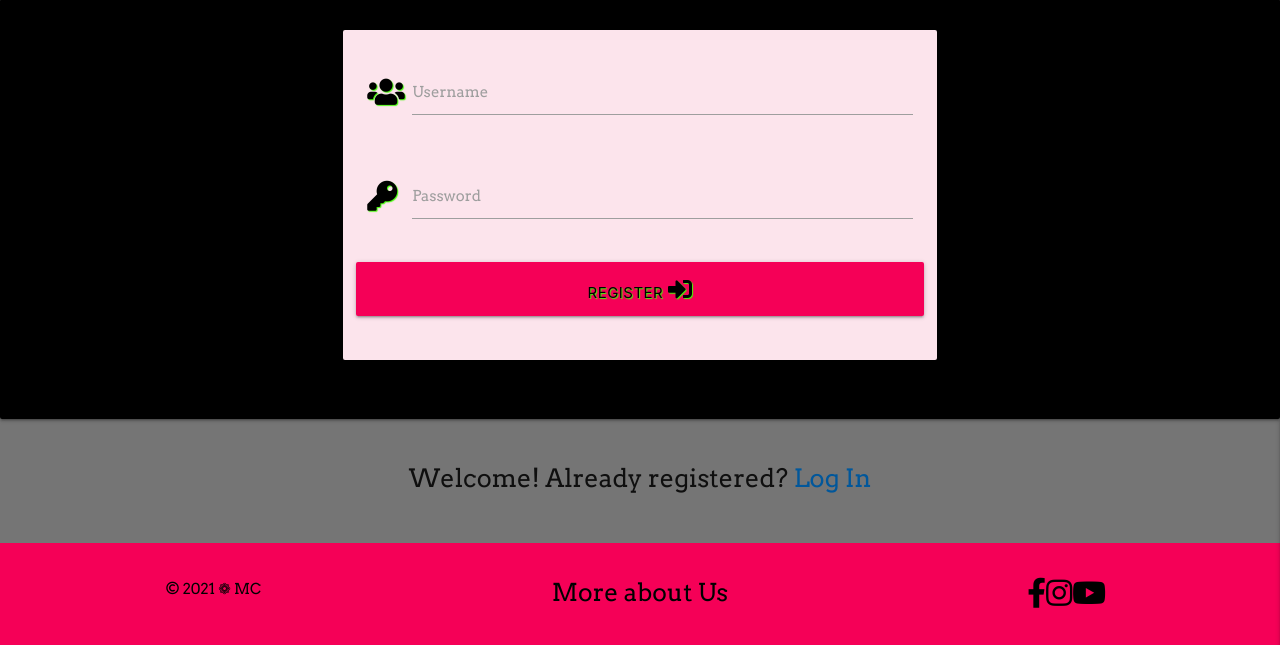
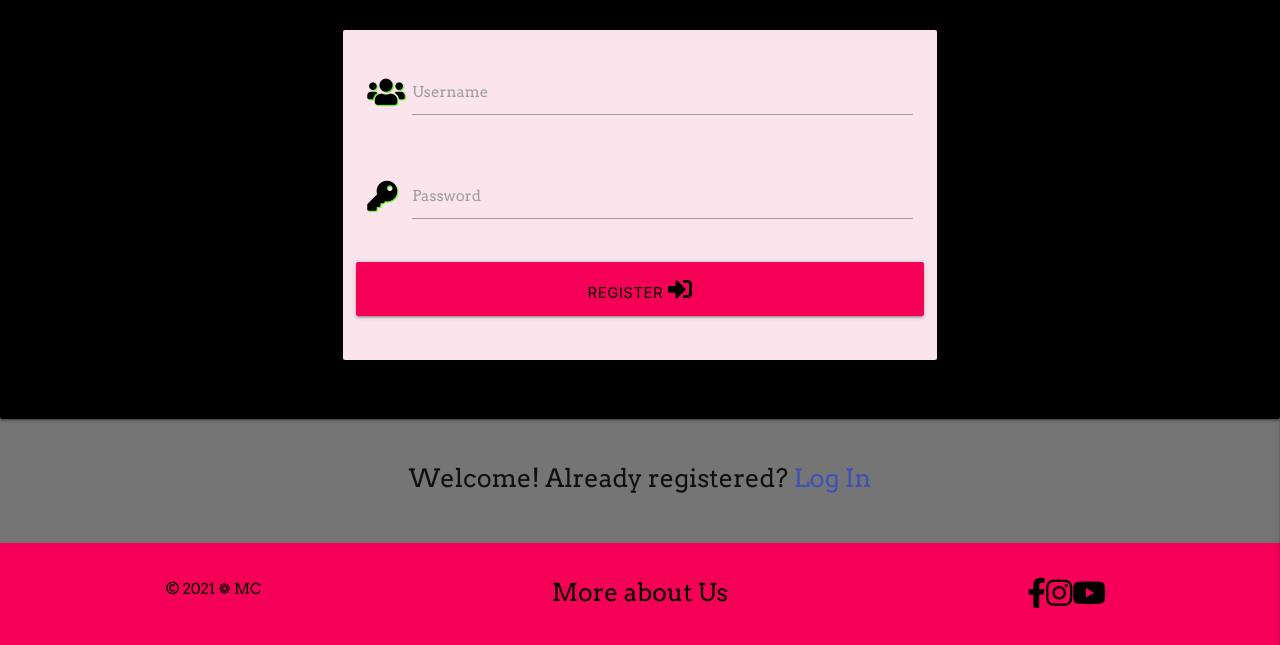
Before and after one commit to MaggieDaisy/Cocktails_and_Dreams, a Flask app: page /register in a window 1280 px wide. Shown: the part 160-805 px from the top of the page. Run offline with Flask 2, Linux system fonts and the light colour scheme; some libraries are stand-ins or nearby versions.

Commit message:
Style change, remove text shadow from features, add new font color

```diff
--- a/templates/add_recipe.html
+++ b/templates/add_recipe.html
@@ -2,7 +2,7 @@
 {% block content %}
 
 <!-- Header of the page-->
-<h4 class="pink accent-3 center-align text-shadow">Add your Dream Recipe</h4>
+<h4 class="pink accent-3 center-align">Add your Dream Recipe</h4>
 <div class="row card-panel black container">
     <form class="col s12" method="POST" action="{{ url_for('add_recipe') }}">
         <!-- Dropdown selection for choosing cocktails categories -->
@@ -70,7 +70,7 @@
         <!-- Submit form button -->
         <div class="row">
             <div class="col s12 center-align">
-                <button type="submit" class="btn-large waves-effect waves-light pink accent-3 black-text text-shadow">Add Recipe <i class="fas fa-arrow-circle-right right"></i></button>
+                <button type="submit" class="btn-large waves-effect waves-light pink accent-3 black-text">Add Recipe <i class="fas fa-arrow-circle-right right"></i></button>
             </div>
         </div>
     </form>
--- a/templates/edit_recipe.html
+++ b/templates/edit_recipe.html
@@ -2,7 +2,7 @@
 {% block content %}
 
 <!-- Header for the page -->
-<h4 class="pink accent-3 center-align text-shadow">Here you can Edit and Correct your Dream Recipe</h4>
+<h4 class="pink accent-3 center-align">Here you can Edit and Correct your Dream Recipe</h4>
 <!-- Panel with input fields to edit and correct recipe-->
 <div class="row card-panel black container">
     <form class="col s12" method="POST" action="{{ url_for('edit_recipe', recipe_id=recipe._id) }}">
@@ -77,10 +77,10 @@
             <div class="col s12 center-align">
                 <!-- Button for canceling insert-->
                 <button class="btn-large pink accent-3 waves-effect waves-light">
-                    <a class="black-text text-shadow" href="{{ url_for('get_recipes')}}">Cancel <i class="far fa-window-close"></i></a>
+                    <a class="black-text" href="{{ url_for('get_recipes')}}">Cancel <i class="far fa-window-close"></i></a>
                 </button>
                 <!-- Button for accepting insert-->
-                <button type="submit" class="btn-large waves-effect waves-light indigo accent-3 black-text text-shadow">Edit Recipe <i class="fas fa-edit right"></i></button>
+                <button type="submit" class="btn-large waves-effect waves-light indigo accent-3 black-text">Edit Recipe <i class="fas fa-edit right"></i></button>
             </div>
         </div>
     </form>
--- a/templates/login.html
+++ b/templates/login.html
@@ -26,7 +26,7 @@
                 </div>
                 <!-- Login submit button-->
                 <div class="row">
-                    <button type="submit" class="col s12 btn-large pink accent-3 black-text text-shadow">Log In <i class="fas fa-sign-in-alt"></i></button>
+                    <button type="submit" class="col s12 btn-large pink accent-3 black-text">Log In <i class="fas fa-sign-in-alt"></i></button>
                 </div>
             </div>
         </form>
@@ -35,7 +35,7 @@
 <!-- Link to redirect User if not registered yet-->
 <div class="row">
     <div class="col s12">
-        <p class="center-align flow-text">Welcome! New here? <a href="{{ url_for('register') }}" class="light-blue-text text-darken-4">Register Your Account</a></p>
+        <p class="center-align flow-text">Welcome! New here? <a href="{{ url_for('register') }}" class="indigo-text">Register Your Account</a></p>
     </div>
 </div>
 
--- a/templates/register.html
+++ b/templates/register.html
@@ -26,7 +26,7 @@
                 </div>
                 <!-- Registration submit button-->
                 <div class="row">
-                    <button type="submit" class="col s12 btn-large pink accent-3 black-text text-shadow">Register <i class="fas fa-sign-in-alt"></i></button>
+                    <button type="submit" class="col s12 btn-large pink accent-3 black-text">Register <i class="fas fa-sign-in-alt"></i></button>
                 </div>
             </div>
         </form>
@@ -35,7 +35,7 @@
 <!-- Link to redirect User if already exist in database and can just go to Log In page-->
 <div class="row">
     <div class="col s12">
-        <p class="center-align flow-text">Welcome! Already registered? <a href="{{ url_for('login') }}" class="light-blue-text text-darken-4">Log In</a></p>
+        <p class="center-align flow-text">Welcome! Already registered? <a href="{{ url_for('login') }}" class="indigo-text">Log In</a></p>
     </div>
 </div>
 
```
